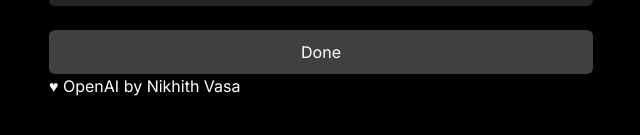
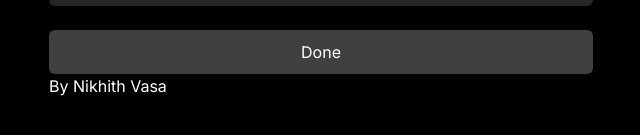
Before and after one commit to NikhithVasa/eazyregex, a Next.js app: page / in a window 1280 px wide. Shown: the part 267-402 px from the top of the page, without its empty margins (319-959 px from the left). Built offline with nearby package versions, Linux system fonts and the light colour scheme.

Commit message:
my name :)

```diff
--- a/app/page.tsx
+++ b/app/page.tsx
@@ -36,7 +36,7 @@ export default function Home() {
         <Form generateCron={generateCron} result={result} loading={loading} />
       </div>
       <footer>
-        ♥ OpenAI by Nikhith Vasa
+        By Nikhith Vasa
       </footer>
     </main>
   );
```
